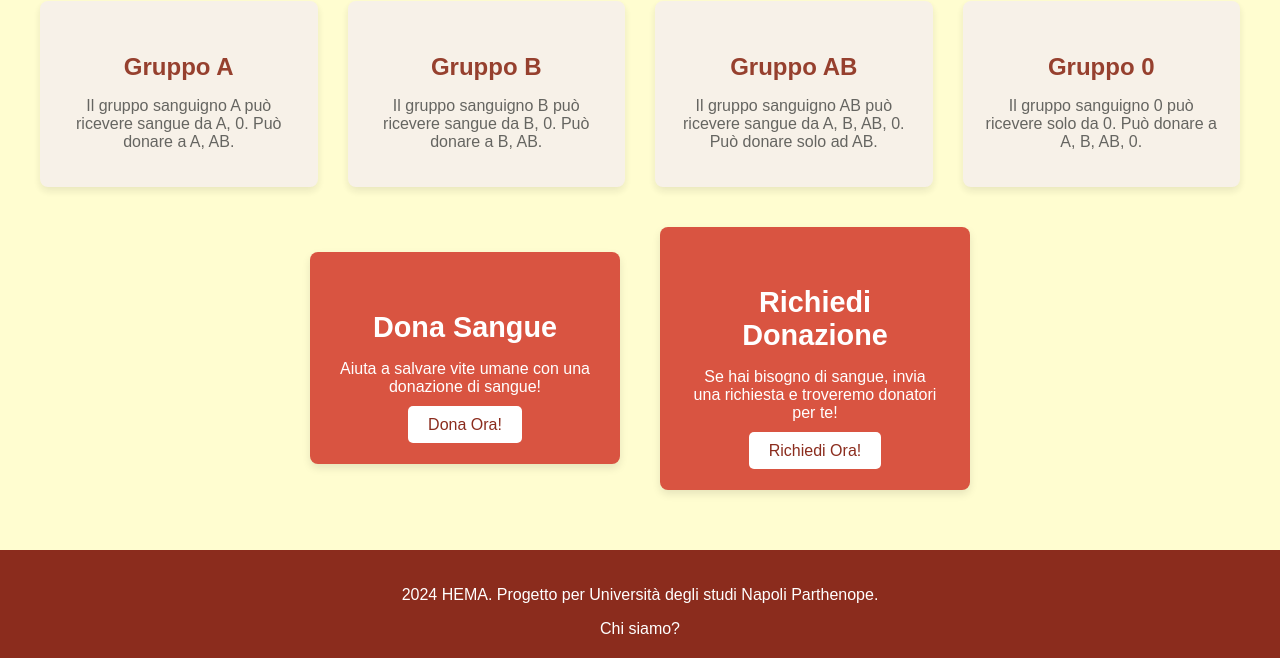
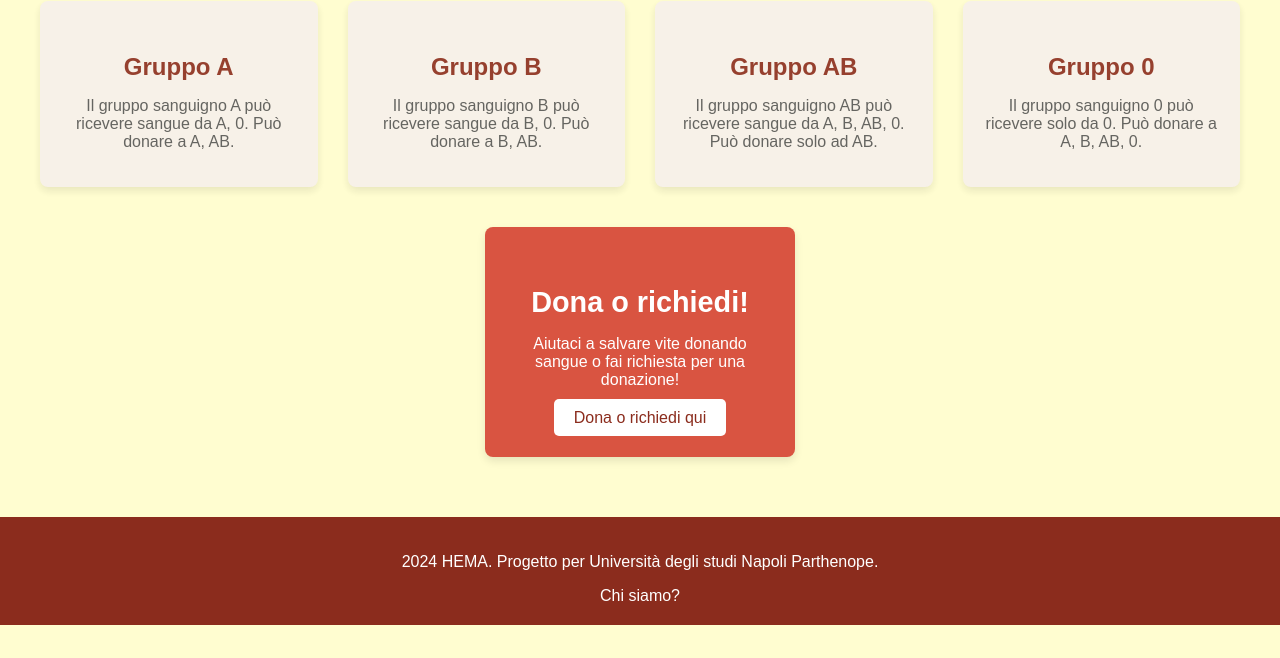
Before and after one commit to salvatorelibischi001/project_HEMA, a plain HTML site: page progetto_hema/frontend/index.html in a window 1280 px wide. Shown: the part 423-1081 px from the top of the page. After the commit the page ends 1048 px from the top, so only its background shows below. Drawn offline with Linux system fonts and the light colour scheme; a script that the page names is missing.

Commit message:
modificato sal

```diff
--- a/progetto_hema/frontend/index.html
+++ b/progetto_hema/frontend/index.html
@@ -1,11 +1,11 @@
 <!DOCTYPE html>
 <html lang="it">
 <head>
+    <title>HEMA - Home</title>
+    <link rel="stylesheet" href="style/style.css">
     <link rel="icon" type="image/png" href="favicon_32x32.png">
     <meta charset="UTF-8">
-    <meta name="viewport" content="width=device-width, initial-scale=1.0">
-    <title>HEMA - Home</title>
-    <link rel="stylesheet" href="style/style.css">
+    <meta name="viewport" content="width=device-width, initial-scale=1.0"><!--Responsive per tutti i dispositivi-->
 </head>
 <body>
     <!-- Header con login utente -->
@@ -57,18 +57,13 @@
             </div>
         </section>
 
-        <!-- Sezione Azioni: Dona o Richiedi -->
+        <!-- Sezione Azione: Dona o Richiedi -->
         <section class="actions">
             <div class="action-wrapper">
                 <div class="action-box">
-                    <h3>Dona Sangue</h3>
-                    <p>Aiuta a salvare vite umane con una donazione di sangue!</p>
-                    <a href="dona.html" class="btn">Dona Ora!</a>
-                </div>
-                <div class="action-box">
-                    <h3>Richiedi Donazione</h3>
-                    <p>Se hai bisogno di sangue, invia una richiesta e troveremo donatori per te!</p>
-                    <a href="richiedi.html" class="btn">Richiedi Ora!</a>
+                    <h3>Dona o richiedi!</h3>
+                    <p>Aiutaci a salvare vite donando sangue o fai richiesta per una donazione!</p>
+                    <a href="prenotazione.html" class="btn">Dona o richiedi qui</a>
                 </div>
             </div>
         </section>
--- a/progetto_hema/frontend/style/style.css
+++ b/progetto_hema/frontend/style/style.css
@@ -155,11 +155,11 @@ main {
     margin: 40px 0; /* Spaziatura sopra e sotto la sezione */
 }
 
+/*Box richiesta e donazione*/
 .action-wrapper {
     display: flex; /* Abilita Flexbox */
-    justify-content: center; /* Centra orizzontalmente le box */
+    justify-content: center; /* Centra orizzontalmente la box */
     align-items: center; /* Centra verticalmente il contenuto */
-    gap: 40px; /* Spaziatura tra le box */
     flex-wrap: wrap; /* Permette il wrap se non c'è abbastanza spazio */
 }
 
```
Also changed, not shown: progetto_hema/frontend/about_us.html (+2 -2 lines), progetto_hema/frontend/login.html (+3 -3 lines), progetto_hema/frontend/registrazione.html (+2 -2 lines).
